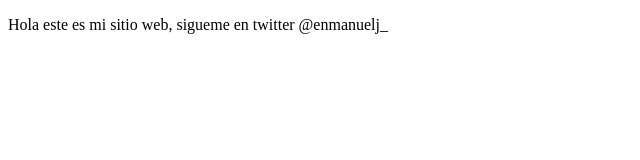
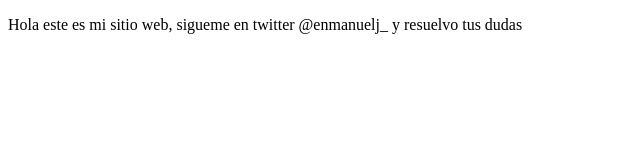
Before and after one commit to EnmanuelJosue/proyectoDemoCursoPrework, a plain HTML site: page index.html in a window 1280 px wide. Shown: the whole page, without its empty margins (0-640 px from the left). Drawn offline with Linux system fonts and the light colour scheme.

Commit message:
agregamos algo mas

```diff
--- a/index.html
+++ b/index.html
@@ -8,7 +8,7 @@
 </head>
 <body>
     <p>
-        Hola este es mi sitio web, sigueme en twitter @enmanuelj_
+        Hola este es mi sitio web, sigueme en twitter @enmanuelj_ y resuelvo tus dudas
     </p>
 </body>
 </html>
```
